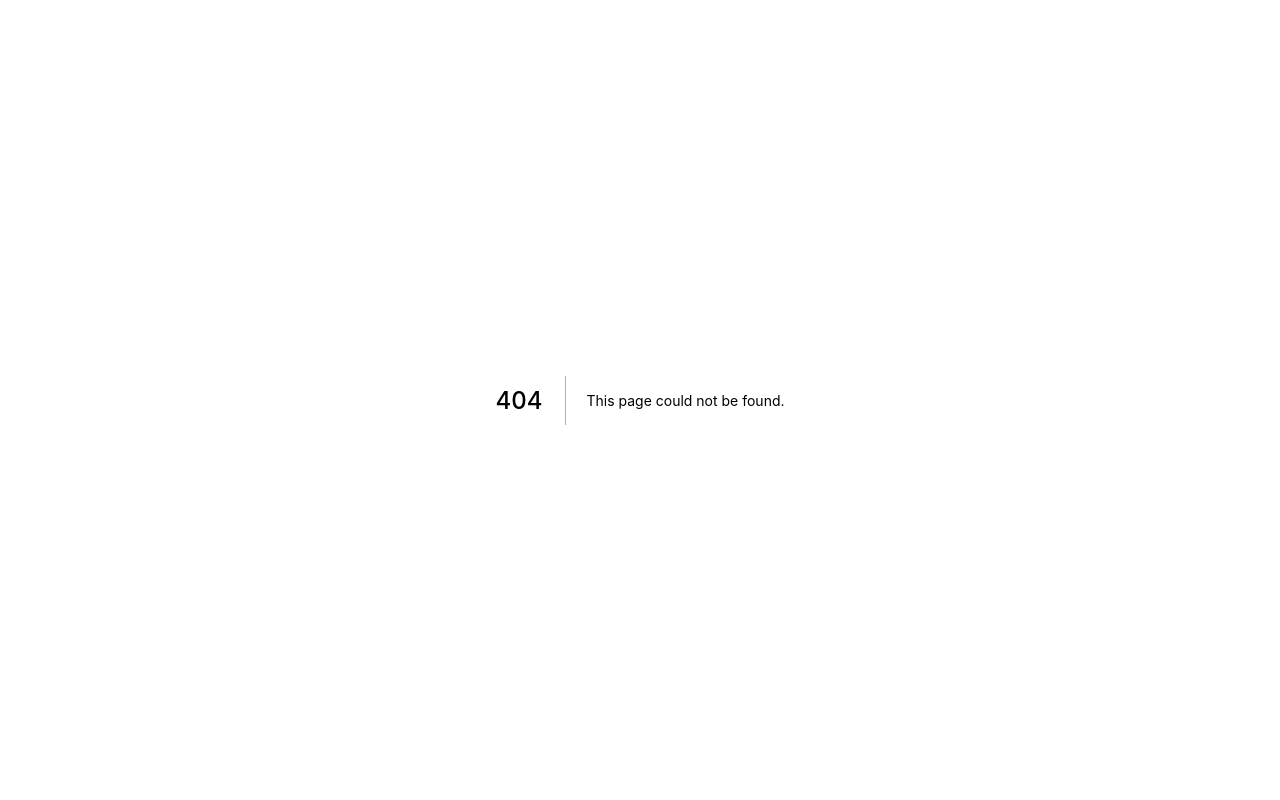
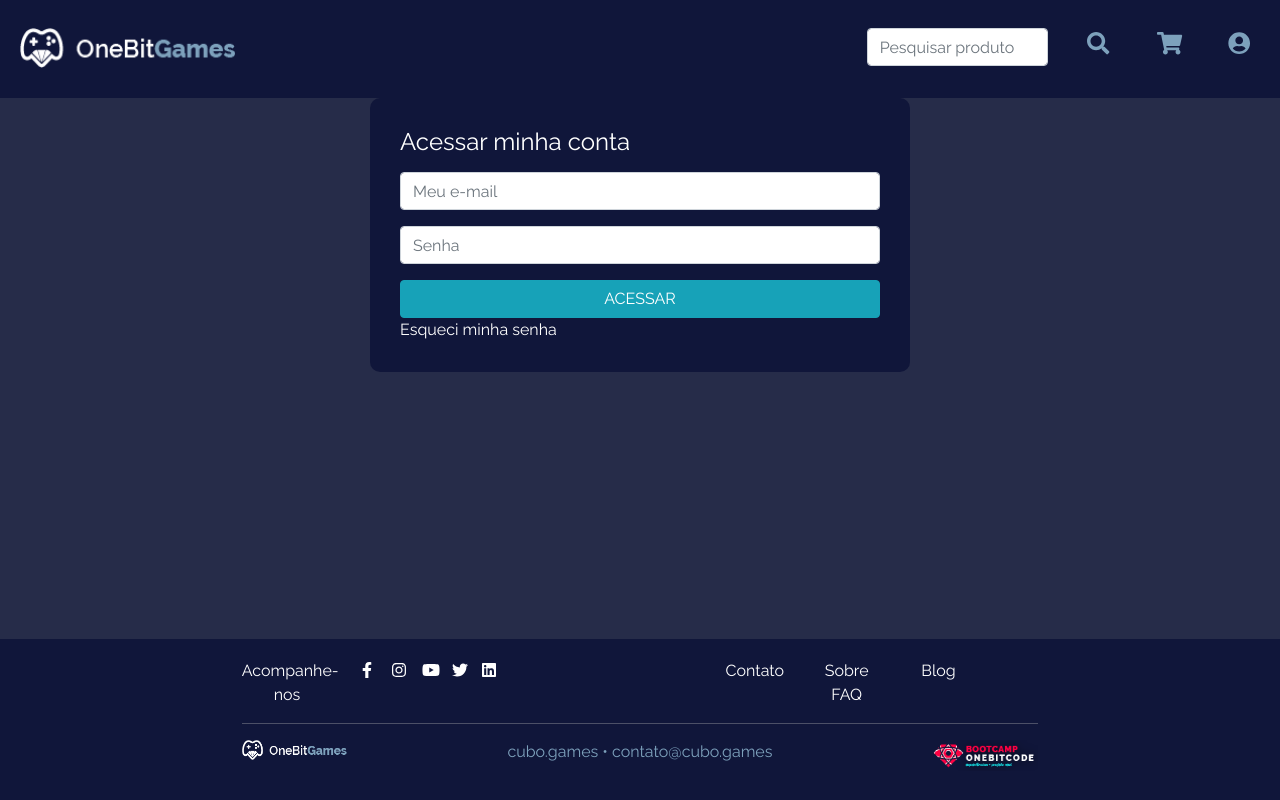
Before and after one commit to jramiresbrito/ecommerce-web, a Next.js app: page /Auth/Login in a window 1280 px wide. Before the commit this address had no page. Built offline with nearby package versions, Linux system fonts and the light colour scheme.

Commit message:
Add login page

```diff
--- /dev/null
+++ b/components/LoginForm/index.tsx
@@ -0,0 +1,35 @@
+import React from 'react';
+import { InputGroup, FormControl, Button, Row, Col } from 'react-bootstrap';
+import BlueBackground from '../shared/BlueBackground';
+
+interface LoginProps {
+  titlePhrase: String;
+  buttonPhrase: String;
+}
+
+const LoginForm: React.FC<LoginProps> = ({ titlePhrase, buttonPhrase }) => {
+  return (
+    <Row>
+      <Col lg={{ span: 6, offset: 3 }} md={{ span: 8, offset: 2 }}>
+        <BlueBackground>
+          <h4>{titlePhrase}</h4>
+
+          <InputGroup className="mt-3">
+            <FormControl placeholder="Meu e-mail" />
+          </InputGroup>
+
+          <InputGroup className="mt-3">
+            <FormControl placeholder="Senha" />
+          </InputGroup>
+
+          <Button className="btn btn-info mt-3 w-100">{buttonPhrase}</Button>
+          <br />
+
+          Esqueci minha senha
+        </BlueBackground>
+      </Col>
+    </Row>
+  );
+};
+
+export default LoginForm;
--- /dev/null
+++ b/components/shared/BlueBackground/index.tsx
@@ -0,0 +1,12 @@
+import React from 'react';
+import styles from '../../../styles/BlueBackground.module.css';
+
+const BlueBackground: React.FC = ({children}) => {
+  return (
+    <div className={styles.main}>
+      { children }
+    </div>
+  );
+}
+
+export default BlueBackground;
--- a/components/shared/Logo/index.tsx
+++ b/components/shared/Logo/index.tsx
@@ -4,14 +4,17 @@ import Image from 'next/image';
 
 const Logo: React.FC = () => {
   return (
-    <>
-      <Link href="/">
-        <a>
-          <Image src="/assets/logo-games.png" alt="Logo Cubo Games" width={220} height={40}/>
-        </a>
-      </Link>
-    </>
+    <Link href="/">
+      <a>
+        <Image
+          src="/assets/logo-games.png"
+          alt="Logo Cubo Games"
+          width={220}
+          height={40}
+        />
+      </a>
+    </Link>
   );
-}
+};
 
 export default Logo;
--- /dev/null
+++ b/pages/Auth/Login/index.tsx
@@ -0,0 +1,13 @@
+import React from 'react';
+import MainComponent from '../../../components/shared/MainComponent';
+import LoginForm from '../../../components/LoginForm';
+
+const Login: React.FC = () => {
+  return (
+    <MainComponent>
+      <LoginForm titlePhrase="Acessar minha conta" buttonPhrase="ACESSAR"/>
+    </MainComponent>
+  );
+};
+
+export default Login;
--- /dev/null
+++ b/styles/BlueBackground.module.css
@@ -0,0 +1,5 @@
+.main {
+  background-color: var(--color-primary);
+  padding: 30px;
+  border-radius: 10px;
+}
```
Also changed, not shown: pages/index.tsx (+9 -3 lines).
